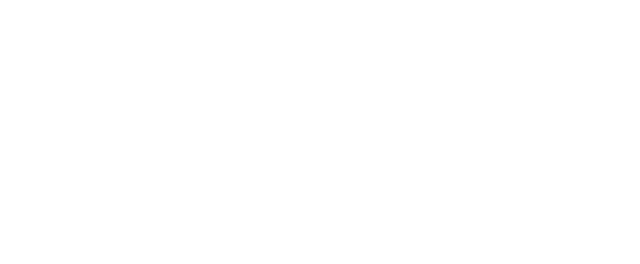
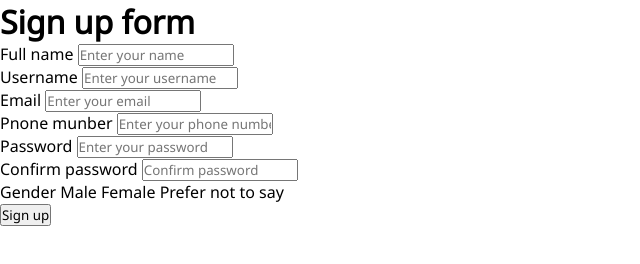
Before and after one commit to Meliciron/responsive-sign-up-form, a plain HTML site: page index.html in a window 1280 px wide. Shown: the whole page, without its empty margins (0-640 px from the left). Drawn offline with Linux system fonts and the light colour scheme.

Commit message:
inputs added; zeroing out style added

```diff
--- a/index.html
+++ b/index.html
@@ -8,6 +8,65 @@
     <title>Responsive sign up form</title>
 </head>
 <body>
+    <div class="container">
+        <h1>Sign up form</h1>
+        <div class="user-info">
+            <form action="#">
+                <div class="input-box full-name">
+                    <span class="full-name">Full name</span>
+                    <input type="text" placeholder="Enter your name" required>
+                </div>
+
+                <div class="input-box">
+                    <span class="username">Username</span>
+                    <input type="text" placeholder="Enter your username" required>
+                </div>
+
+                <div class="input-box">
+                    <span class="email">Email</span>
+                    <input type="text" placeholder="Enter your email" required>
+                </div>
+
+                <div class="input-box">
+                    <span class="phone-number">Pnone munber</span>
+                    <input type="text" placeholder="Enter your phone number" required>
+                </div>
+
+                <div class="input-box">
+                    <span class="password">Password</span>
+                    <input type="text" placeholder="Enter your password" required>
+                </div>
+
+                <div class="input-box">
+                    <span class="confirm-password">Confirm password</span>
+                    <input type="text" placeholder="Confirm password" required>
+                </div>
+
+                <div class="gender-info">
+                    <span class="gender-title">Gender</span>
+
+                        <label for="">
+                            <span class="male">Male</span>
+                        </label>
+
+                        <label for="">
+                            <span class="female">Female</span>
+                        </label>
+
+                        <label for="">
+                            <span class="no-gender">Prefer not to say</span>
+                        </label>
+                    </div>
+                </div>
+
+                <div class="registration-button">
+                    <input type="button" value="Sign up">
+                </div>
+
+            </form>
+        </div>
+
+    </div>
 
 </body>
 </html>
--- a/style.css
+++ b/style.css
@@ -0,0 +1,8 @@
+@import url('https://fonts.googleapis.com/css2?family=Noto+Sans&display=swap');
+
+*{
+    margin: 0;
+    padding: 0;
+    box-sizing: border-box;
+    font-family: 'Noto Sans', sans-serif;
+ }
```
